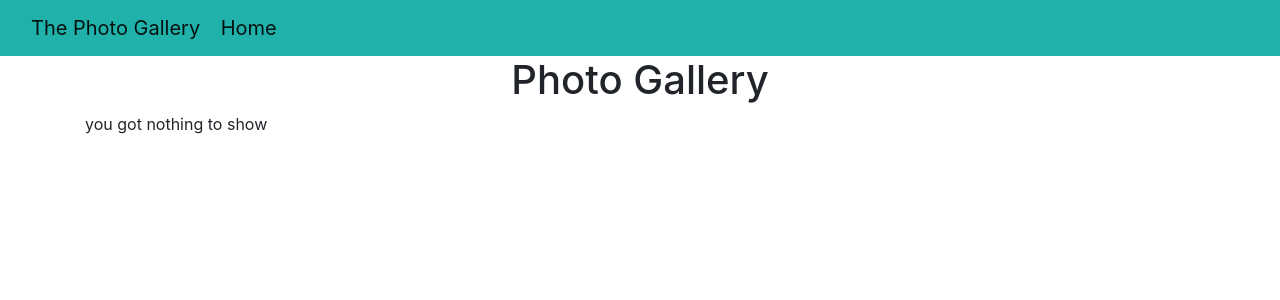
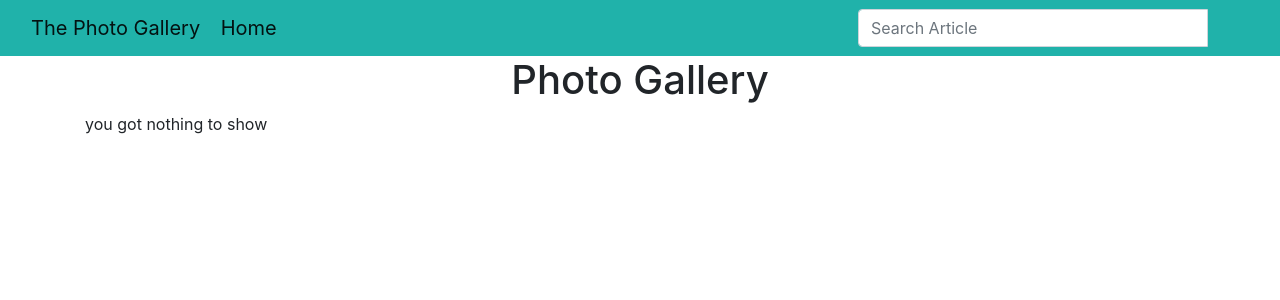
Before and after one commit to wilbrone/PhotoGallery, a Django app: page / in a window 1280 px wide. Shown: the top 300 px of the page. Run offline with Django 3.2, Linux system fonts and the light colour scheme; data that the repository does not hold is empty; some libraries are stand-ins or nearby versions.

Commit message:
--- Auto-Git Commit ---

```diff
--- a/photos/models.py
+++ b/photos/models.py
@@ -27,9 +27,36 @@ class Image(models.Model):
         return images
 
 
+    @classmethod
+    def get_pics_cat(cls,categ):
+        categ_images = cls.objects.filter(category = categ)
+        print (categ_images)
+
+        return categ_images
+
+
+    @classmethod
+    def photos_by_loct(cls, loct):
+        loct_images = cls.objects.filter(location = loct)
+
+        return loct_images
+
 class Category(models.Model):
     cat = models.CharField(max_length = 100)
 
 
+    @classmethod
+    def search_category(cls,search_term):
+        category = cls.objects.filter(categ__icontains=search_term)
+
+        return category
+
+
 class Location(models.Model):
     loct = models.CharField(max_length = 100)
+
+    @classmethod
+    def get_location(cls):
+        location = cls.objects.all()
+
+        return location
--- a/photos/templates/navbar.html
+++ b/photos/templates/navbar.html
@@ -13,6 +13,23 @@
       <a class="navbar-brand" href="{% url 'allPhotos' %}">Home</a>
     </div>
 
+    <!-- Adding a search form  -->
+    <div class="col-sm-4 col-md-4 navbar-right">
+      <!-- forms -->
+      <form class="navbar-form" role="search" action="{% url 'search_results' %}">
+
+        <div class="input-group">
+          <input type="text" class="form-control" placeholder="Search Article" name="article">
+          <div class="input-group-btn">
+            <button class="btn btn-default" type="submit">
+              <i class="glyphicon glyphicon-search"></i>
+            </button>
+          </div>
+        </div>
+
+      </form>
+    </div>
+    <!-- search form end -->
 
   </div>
 </nav>
--- a/photos/urls.py
+++ b/photos/urls.py
@@ -6,8 +6,8 @@ from . import views
 
 urlpatterns=[
     url('^$',views.all_photos,name='allPhotos'),
-    url(r'^image/(\d+)',views.single_image,name ='image')
-    # url(r'^search/', views.search_results, name='search_results'),
+    url(r'^image/(\d+)',views.single_image,name ='image'),
+    url(r'^search/', views.search_results, name='search_results'),
 ]
 
 if settings.DEBUG:
--- a/photos/views.py
+++ b/photos/views.py
@@ -1,5 +1,5 @@
 from django.shortcuts import render,redirect
-from django.http  import HttpResponse, Http404
+from django.http import Http404, HttpResponse, request
 import datetime as dt
 
 from .models import Image,Category,Location
@@ -19,3 +19,18 @@ def single_image(request, image_id):
         raise Http404()
 
     return render(request, 'all-pics/img.html', {"gallery":gallery})
+
+def search_results():
+    if 'category' in request.GET and request.GET['category']:
+        search_term = request.GET.get('category')
+
+        searched_categ = Category.search_category(search_term)
+        message = f'{search_term}'
+
+        searched_image = Image.get_pics_cat(searched_categ)
+
+        return render(request, 'all_pics/search.html', {'message': message, 'photoz':searched_image})
+
+    else:
+        message = 'You havent searched for any item'
+        return render(request, 'all_pics/search.html', {'message':message})
```
Also changed, not shown: photos/templates/all-pics/search.html (added, +25 -0 lines).
